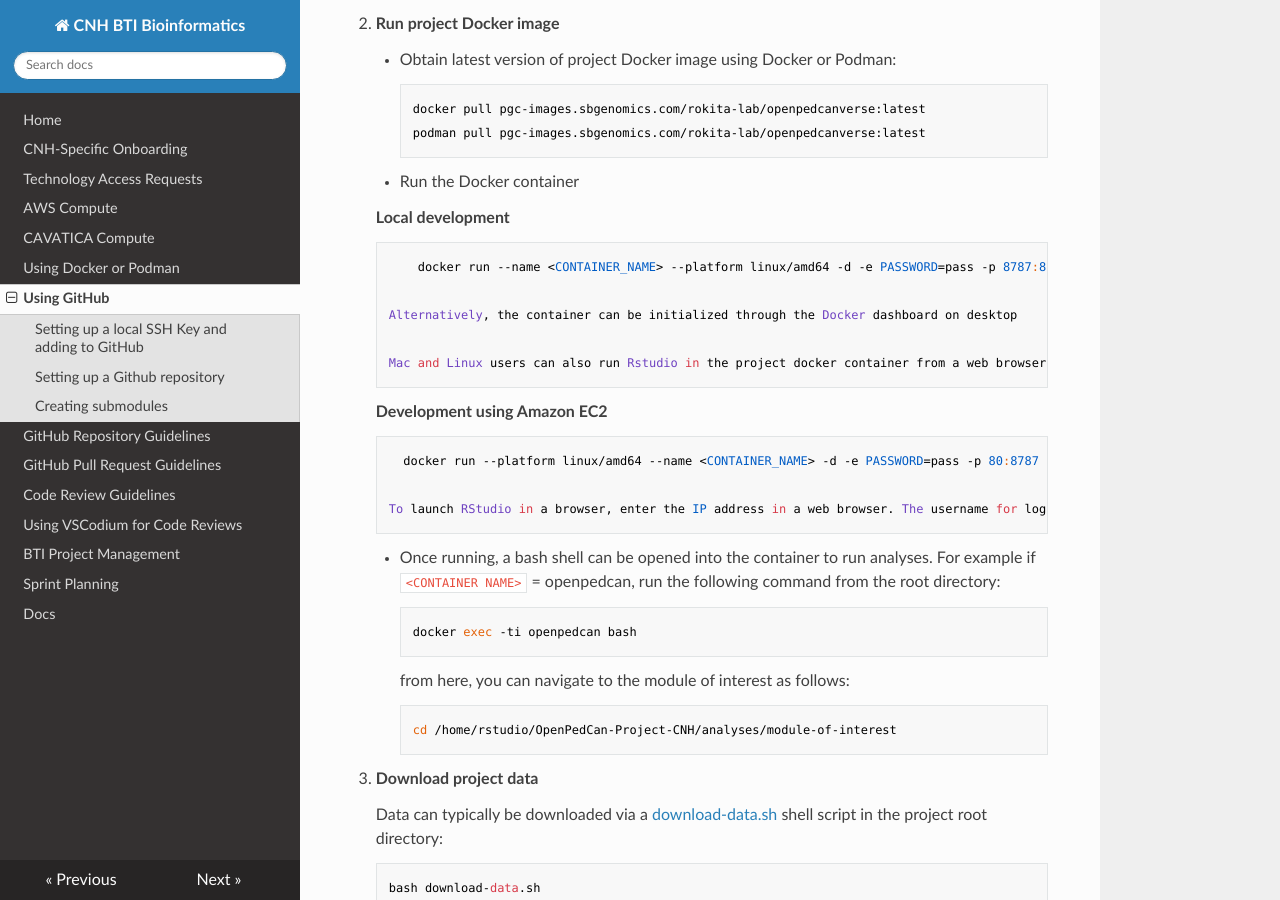
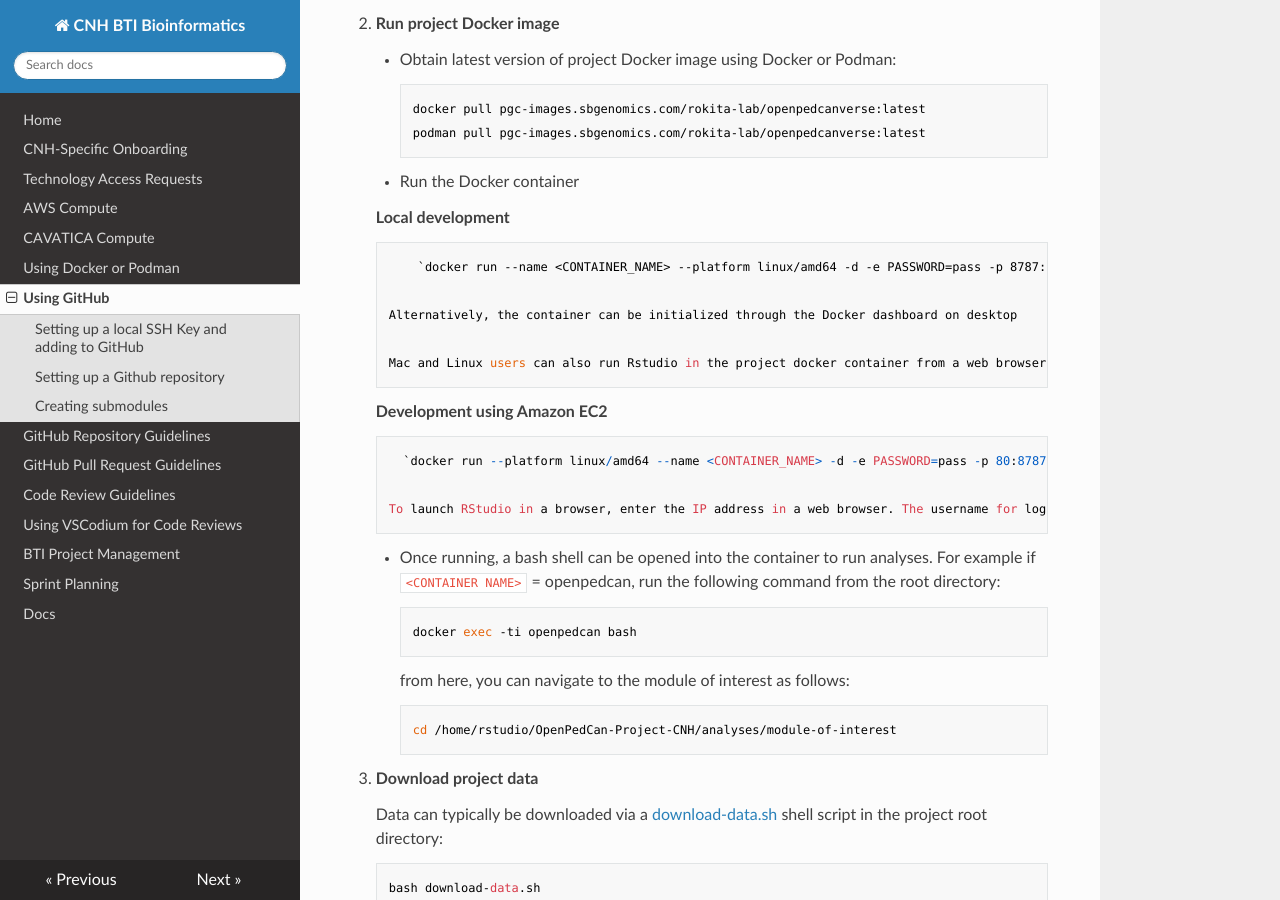
Before and after one commit to childrens-bti/bti-bfx-docs, an MkDocs documentation site: the page built from docs/github-general.md, in a window 1280 px wide and 900 px high, scrolled down 652 px. Built offline with MkDocs 1.6.1, drawn with Linux system fonts in a browser that asks for light colours; nearby versions of some CDN libraries.

Commit message:
fix formatting

```diff
--- a/docs/github-general.md
+++ b/docs/github-general.md
@@ -35,7 +35,7 @@
 
       __Local development__
 
-            docker run --name <CONTAINER_NAME> --platform linux/amd64 -d -e PASSWORD=pass -p 8787:8787 -v $PWD:/home/rstudio/OpenPedCan-Project-CNH pgc-images.sbgenomics.com/rokita-lab/openpedcanverse:latest
+            `docker run --name <CONTAINER_NAME> --platform linux/amd64 -d -e PASSWORD=pass -p 8787:8787 -v $PWD:/home/rstudio/OpenPedCan-Project-CNH pgc-images.sbgenomics.com/rokita-lab/openpedcanverse:latest`
 
         Alternatively, the container can be initialized through the Docker dashboard on desktop
 
@@ -43,7 +43,7 @@
 
       __Development using Amazon EC2__
 
-          docker run --platform linux/amd64 --name <CONTAINER_NAME> -d -e PASSWORD=pass -p 80:8787 -v $PWD:/home/rstudio/impact-trial pgc-images.sbgenomics.com/rokita-lab/impact-trial:latest
+          `docker run --platform linux/amd64 --name <CONTAINER_NAME> -d -e PASSWORD=pass -p 80:8787 -v $PWD:/home/rstudio/OpenPedCan-Project-CNH pgc-images.sbgenomics.com/rokita-lab/openpedcanverse:latest`
 
         To launch RStudio in a browser, enter the IP address in a web browser. The username for login is `rstudio` and the password is `pass` (default) or whatever was specified in the `docker run` command.
 
```
